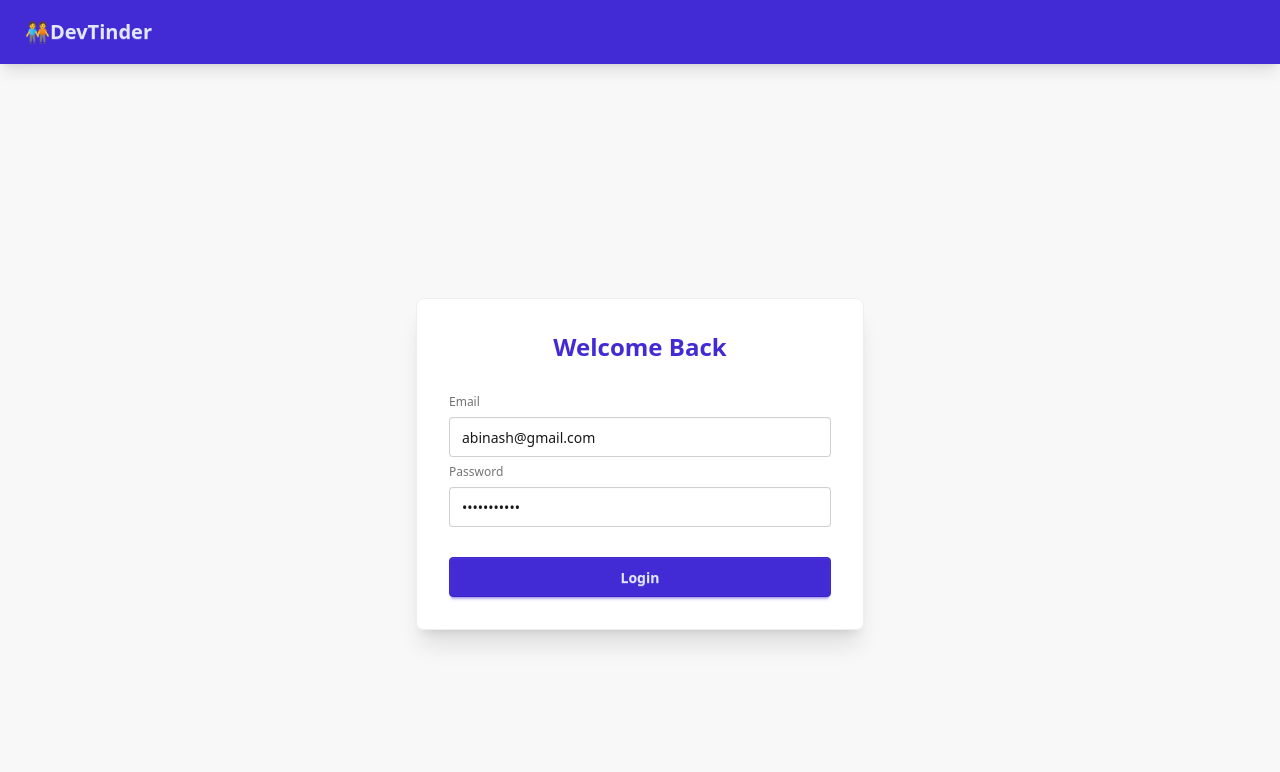
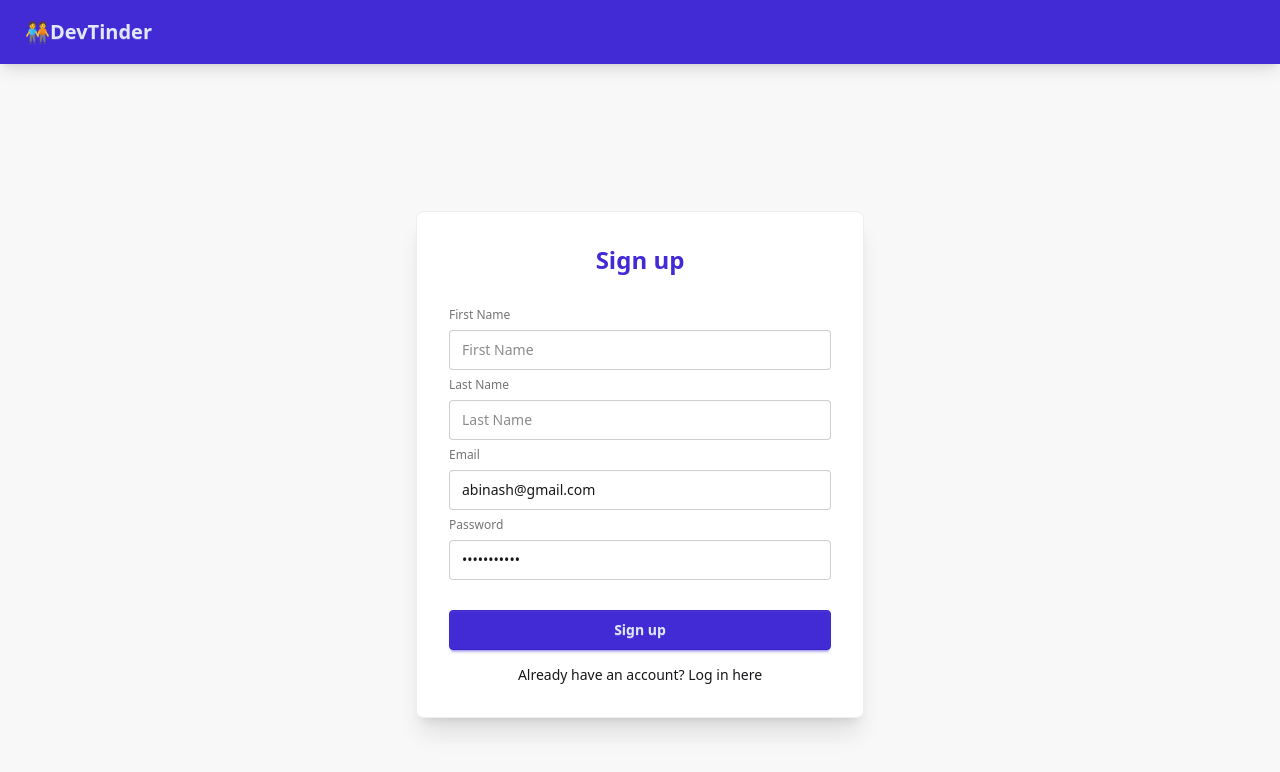
Before and after one commit to abinash-shrestha/devTinder-frontend, a React (Vite) app: page /login in a window 1280 px wide. Shown: the top 772 px of the page. Built offline with nearby package versions, Linux system fonts and the light colour scheme; no server answers.

Commit message:
built signup page

```diff
--- a/src/components/EditProfile.jsx
+++ b/src/components/EditProfile.jsx
@@ -10,10 +10,10 @@ const EditProfile = ({ user }) => {
   const [firstName, setFirstName] = useState(user.firstName);
   const [lastName, setLastName] = useState(user.lastName);
   const [gender, setGender] = useState(user.gender);
-  const [age, setAge] = useState(user.age);
-  const [about, setAbout] = useState(user.about);
+  const [age, setAge] = useState(user.age || '');
+  const [about, setAbout] = useState(user.about || '');
   const [photoUrl, setPhotoUrl] = useState(user.photoUrl);
-  const [skills, setSkills] = useState(user.skills);
+  const [skills, setSkills] = useState(user.skills || '');
   const [error, setError] = useState('');
   const [toast, setToast] = useState(false);
   const dispatch = useDispatch();
@@ -99,7 +99,7 @@ const EditProfile = ({ user }) => {
             <span className="label-text font-medium">Gender</span>
           </label>
           <select
-            defaultValue={gender}
+            defaultValue="Choose your gender"
             className="select select-bordered w-full"
             onChange={(e) => setGender(e.target.value)}
           >
--- a/src/components/Feed.jsx
+++ b/src/components/Feed.jsx
@@ -7,11 +7,11 @@ import { useEffect } from 'react';
 
 const Feed = () => {
   const feed = useSelector((store) => store.feed);
-  // console.log(feed);
+  console.log(feed);
   const dispatch = useDispatch();
 
   const getFeed = async () => {
-    // if (feed) return;
+    if (feed) return;
 
     try {
       const res = await axios.get(BASE_URL + '/user/feed', {
@@ -27,11 +27,19 @@ const Feed = () => {
     getFeed();
   }, []);
 
-  if (feed) return;
+  if (!feed) return;
+
+  if (feed.length <= 0) {
+    return (
+      <h2 className="text-2xl font-bold font-mono mt-4 text-center">
+        Currently there are no new users
+      </h2>
+    );
+  }
 
   return (
     feed && (
-      <div className="min-h-screen bg-base-200 py-10">
+      <div className="min-h-screen bg-base-200 py-5">
         <div className="mx-auto flex items-center justify-center">
           <UserCard user={feed[0]} />
         </div>
--- a/src/components/Login.jsx
+++ b/src/components/Login.jsx
@@ -7,9 +7,12 @@ import { BASE_URL } from '../utils/constants';
 
 const Login = () => {
   const dispatch = useDispatch();
+  const [firstName, setFirstName] = useState('');
+  const [lastName, setLastName] = useState('');
   const [emailId, setEmailId] = useState('abinash@gmail.com');
   const [password, setPassword] = useState('Abinash@123');
   const [error, setError] = useState('');
+  const [isLoginForm, setIsLoginForm] = useState(false);
   const navigate = useNavigate();
 
   const handleLogin = async () => {
@@ -34,12 +37,52 @@ const Login = () => {
       console.error(err);
     }
   };
+
+  const handleSignup = async () => {
+    try {
+      const res = await axios.post(
+        BASE_URL + '/signup',
+        { firstName, lastName, emailId, password },
+        { withCredentials: true }
+      );
+      dispatch(addUser(res.data.data));
+      navigate('/profile');
+    } catch (err) {
+      console.log(err.message);
+    }
+  };
   return (
     <div className="min-h-screen bg-base-200 flex items-center justify-center py-12">
       <fieldset className="fieldset bg-base-100 border-base-300 rounded-box w-full max-w-md border p-8 shadow-xl">
         <h2 className="text-center text-2xl font-bold text-primary mb-6">
-          Welcome Back
+          {isLoginForm ? 'Welcome Back' : 'Sign up'}
         </h2>
+
+        {!isLoginForm && (
+          <>
+            <label className="label">
+              <span className="label-text font-medium">First Name</span>
+            </label>
+            <input
+              type="text"
+              value={firstName}
+              onChange={(e) => setFirstName(e.target.value)}
+              className="input input-bordered w-full"
+              placeholder="First Name"
+            />
+
+            <label className="label">
+              <span className="label-text font-medium">Last Name</span>
+            </label>
+            <input
+              type="text"
+              value={lastName}
+              onChange={(e) => setLastName(e.target.value)}
+              className="input input-bordered w-full"
+              placeholder="Last Name"
+            />
+          </>
+        )}
 
         <label className="label">
           <span className="label-text font-medium">Email</span>
@@ -69,9 +112,20 @@ const Login = () => {
           </div>
         )}
 
-        <button className="btn btn-primary w-full mt-6" onClick={handleLogin}>
-          Login
+        <button
+          className="btn btn-primary w-full mt-6"
+          onClick={isLoginForm ? handleLogin : handleSignup}
+        >
+          {isLoginForm ? 'Login' : 'Sign up'}
         </button>
+        <p
+          className="text-center text-[14px] cursor-pointer hover:scale-99 mt-2"
+          onClick={() => setIsLoginForm(!isLoginForm)}
+        >
+          {isLoginForm
+            ? 'Create an account'
+            : 'Already have an account? Log in here'}
+        </p>
       </fieldset>
     </div>
   );
--- a/src/components/UserCard.jsx
+++ b/src/components/UserCard.jsx
@@ -1,8 +1,14 @@
 import React from 'react';
 import { Heart, X } from 'lucide-react';
+import axios from 'axios';
+import { BASE_URL } from '../utils/constants';
+import { removeUserFromFeed } from '../utils/feedSlice';
+import { useDispatch } from 'react-redux';
 
 const UserCard = ({ user }) => {
-  const { firstName, lastName, age, photoUrl, gender, skills, about } = user;
+  const dispatch = useDispatch();
+  const { _id, firstName, lastName, age, photoUrl, gender, skills, about } =
+    user;
 
   // Convert skills string to array if it's a string, otherwise use as-is
   const skillsArray =
@@ -15,14 +21,27 @@ const UserCard = ({ user }) => {
       ? skills
       : [];
 
+  const handleSendRequest = async (status, _id) => {
+    try {
+      const res = await axios.post(
+        BASE_URL + '/request/send/' + status + '/' + _id,
+        {},
+        { withCredentials: true }
+      );
+      dispatch(removeUserFromFeed(_id));
+    } catch (err) {
+      console.log(err.message);
+    }
+  };
+
   return (
-    <div className="bg-white rounded-2xl shadow-lg hover:shadow-xl transition-all duration-300 w-80 overflow-hidden border border-gray-100">
+    <div className="bg-white rounded-2xl shadow-lg hover:shadow-xl transition-all duration-300 w-80 h-145 overflow-hidden border border-gray-100">
       {/* Profile Image */}
-      <div className="relative">
+      <div className="relative flex justify-center">
         <img
           src={photoUrl}
           alt={`${firstName}'s photo`}
-          className="w-full h-80 object-cover"
+          className="h-80 object-cover"
         />
         <div className="absolute inset-0 bg-gradient-to-t from-black/20 to-transparent"></div>
       </div>
@@ -73,11 +92,17 @@ const UserCard = ({ user }) => {
 
         {/* Action Buttons */}
         <div className="flex gap-3">
-          <button className="flex-1 bg-gray-100 hover:bg-gray-200 text-gray-700 font-semibold py-3 px-4 rounded-xl transition-all duration-200 flex items-center justify-center gap-2">
+          <button
+            onClick={() => handleSendRequest('ignored', _id)}
+            className="flex-1 bg-gray-100 hover:bg-gray-200 text-gray-700 font-semibold py-3 px-4 rounded-xl transition-all duration-200 flex items-center justify-center gap-2"
+          >
             <X size={18} />
             Ignore
           </button>
-          <button className="flex-1 bg-gradient-to-r from-pink-500 to-rose-500 hover:from-pink-600 hover:to-rose-600 text-white font-semibold py-3 px-4 rounded-xl transition-all duration-200 flex items-center justify-center gap-2 shadow-lg hover:shadow-xl">
+          <button
+            onClick={() => handleSendRequest('interested', _id)}
+            className="flex-1 bg-gradient-to-r from-pink-500 to-rose-500 hover:from-pink-600 hover:to-rose-600 text-white font-semibold py-3 px-4 rounded-xl transition-all duration-200 flex items-center justify-center gap-2 shadow-lg hover:shadow-xl"
+          >
             <Heart size={18} />
             Interested
           </button>
--- a/src/utils/feedSlice.js
+++ b/src/utils/feedSlice.js
@@ -7,10 +7,11 @@ const feedSlice = createSlice({
     addFeed: (state, action) => {
       return action.payload;
     },
-    removeFeed: (state, action) => {
-      return null;
+    removeUserFromFeed: (state, action) => {
+      const newFeed = state.filter((user) => user._id !== action.payload);
+      return newFeed;
     },
   },
 });
-export const { addFeed, removeFeed } = feedSlice.actions;
+export const { addFeed, removeUserFromFeed } = feedSlice.actions;
 export default feedSlice.reducer;
```
